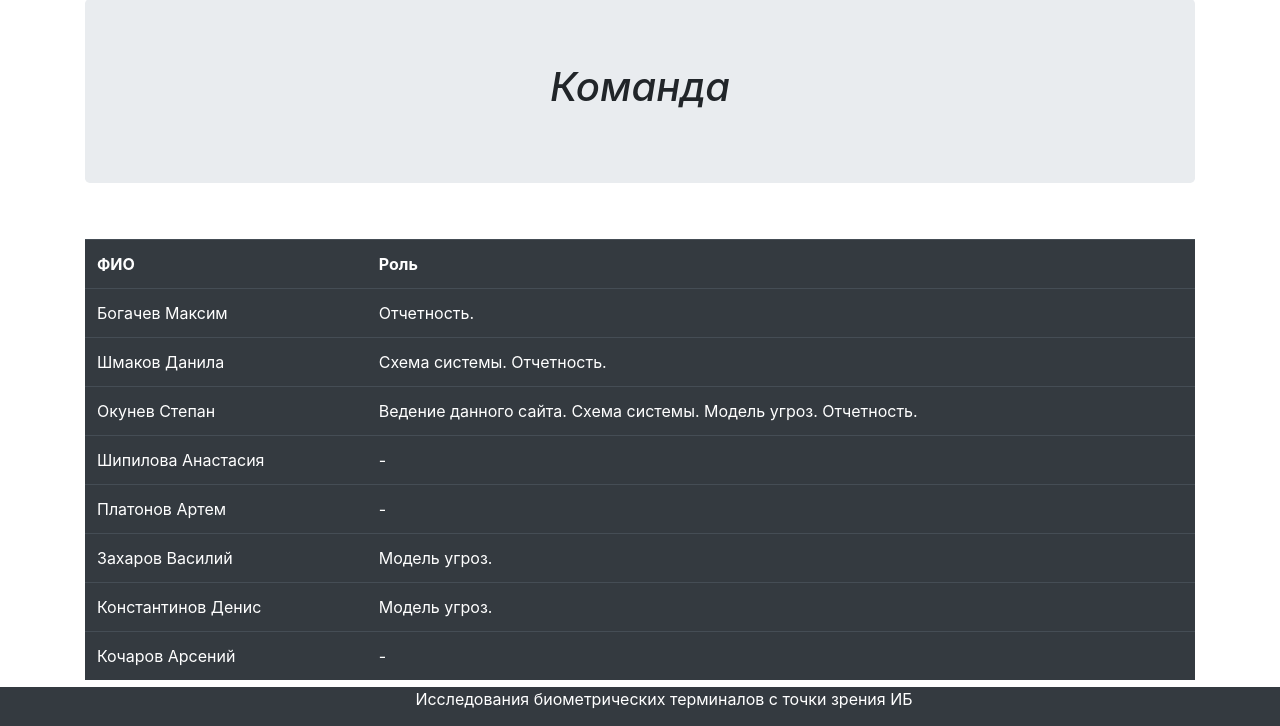
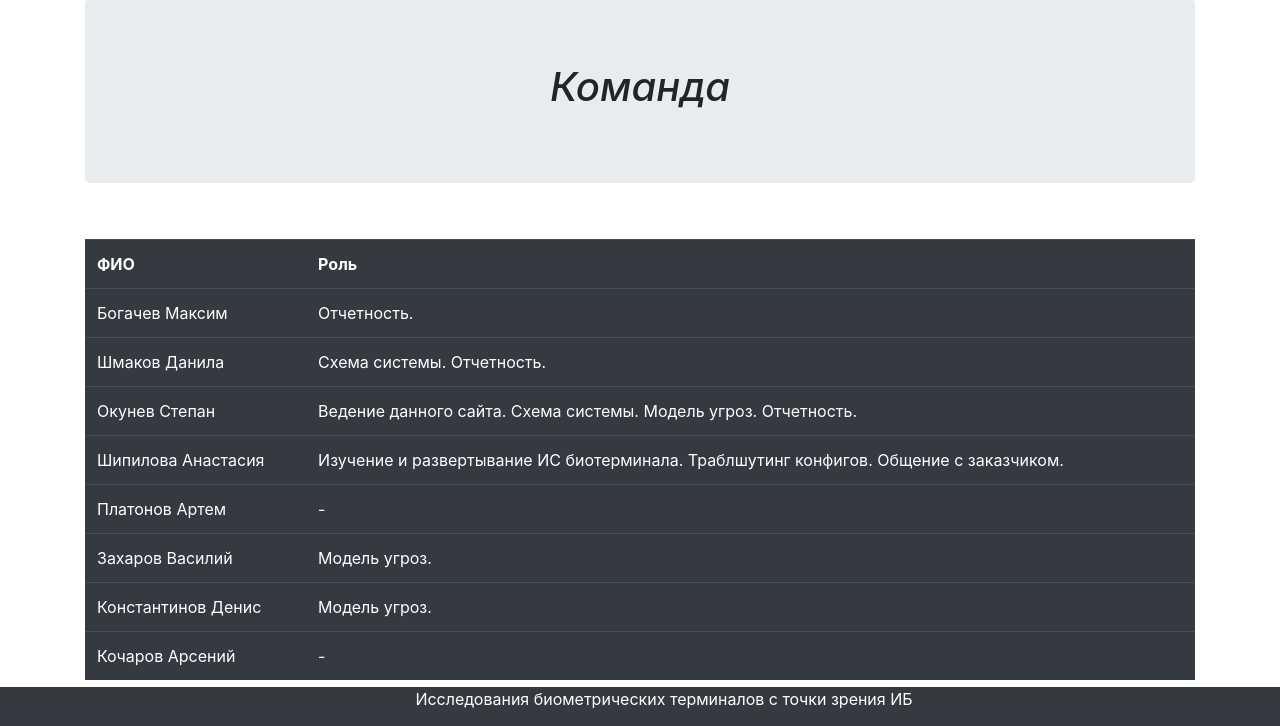
Before and after one commit to Steper2000/bioterm_spring2021, a Flask app: page /team in a window 1280 px wide. Shown: the part 73-799 px from the top of the page. Run offline with Flask 2, Linux system fonts and the light colour scheme; some libraries are stand-ins or nearby versions.

Commit message:
site update

```diff
--- a/app/templates/team.html
+++ b/app/templates/team.html
@@ -28,7 +28,7 @@
         <tr>
             <td>Шипилова Анастасия</td>
             <td>
-                -
+                Изучение и развертывание ИС биотерминала. Траблшутинг конфигов. Общение с заказчиком.
             </td>
         </tr>
         <tr>
```
Also changed, not shown: README.md.
